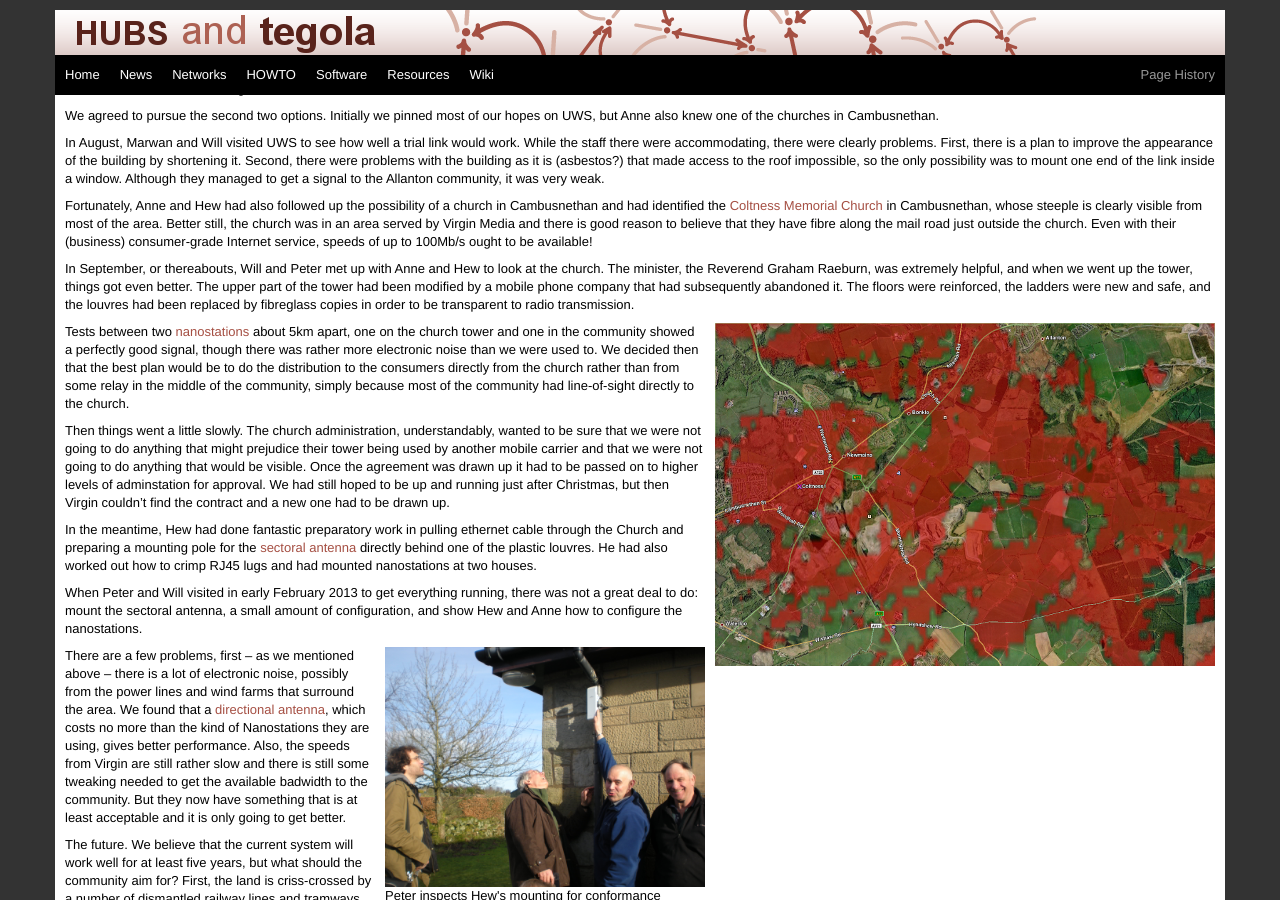
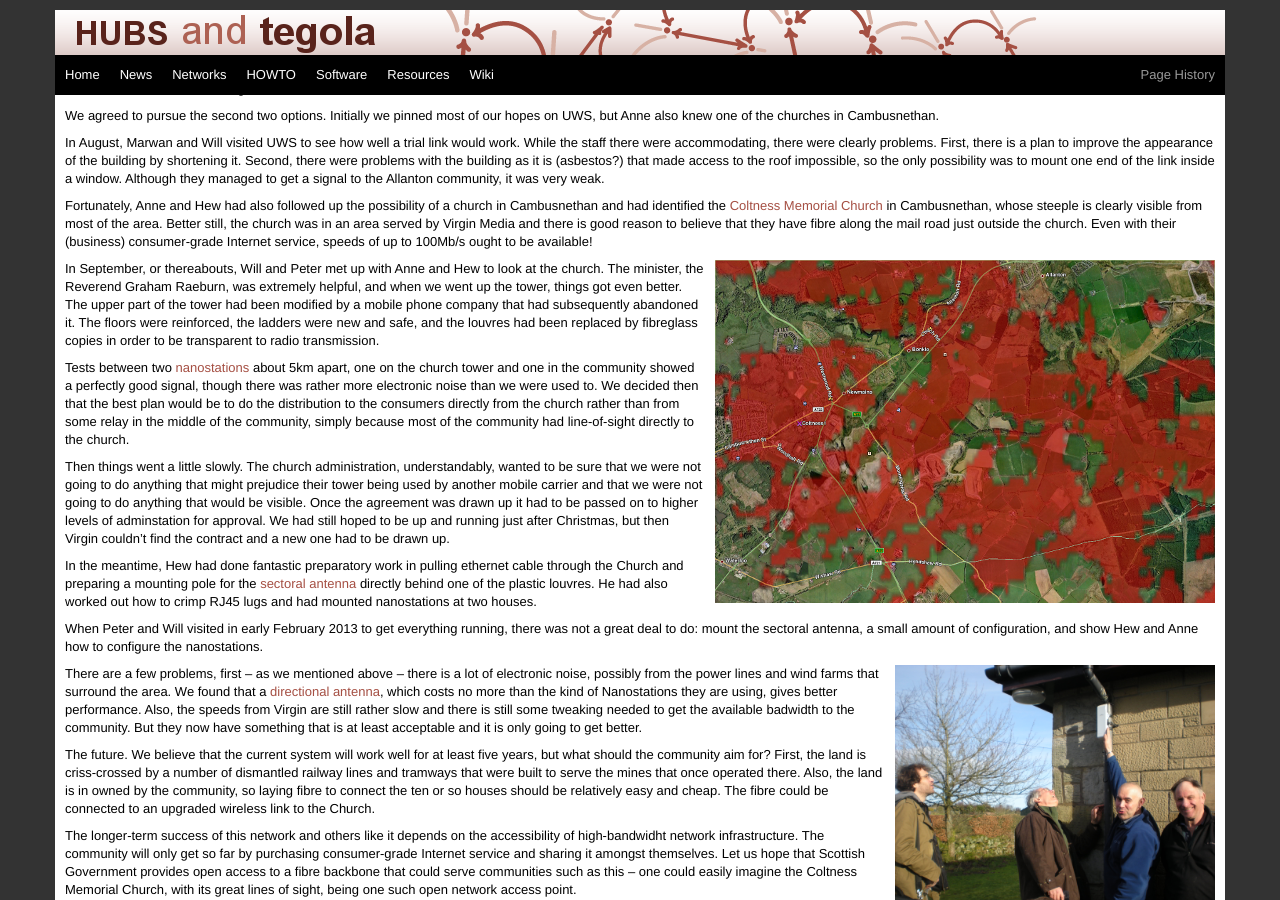
Before and after one commit to tegola-hubs/tegola-hubs.github.com, a Jekyll site: the page built from allanton/index.md, in a window 1280 px wide and 900 px high, scrolled down 654 px. Built offline with Jekyll 4.4.1, drawn with Linux system fonts in a browser that asks for light colours.

Commit message:
cosmetic

```diff
--- a/allanton/index.md
+++ b/allanton/index.md
@@ -108,6 +108,13 @@ the mail road just outside the church. Even with their (business)
 consumer-grade Internet service, speeds of up to 100Mb/s ought to be
 available!
 
+<div class="image-float-right">
+  <a href="coltness-viewshed.png">
+    <img src="coltness-viewshed-small.png" alt="Viewshed from the
+  Coltness Memorial Church" />
+  </a>
+</div>
+
 In September, or thereabouts, Will and Peter met up with Anne and Hew
 to look at the church. The minister, the Reverend Graham Raeburn, was
 extremely helpful, and when we went up the tower, things got even
@@ -116,13 +123,6 @@ phone company that had subsequently abandoned it.  The floors were
 reinforced, the ladders were new and safe, and the louvres had been
 replaced by fibreglass copies in order to be transparent to radio
 transmission.
-
-<div class="image-float-right">
-  <a href="coltness-viewshed.png">
-    <img src="coltness-viewshed-small.png" alt="Viewshed from the
-  Coltness Memorial Church" />
-  </a>
-</div>
 
 Tests between two [nanostations] about 5km apart, one on the church
 tower and one in the community showed a perfectly good signal, though
```
